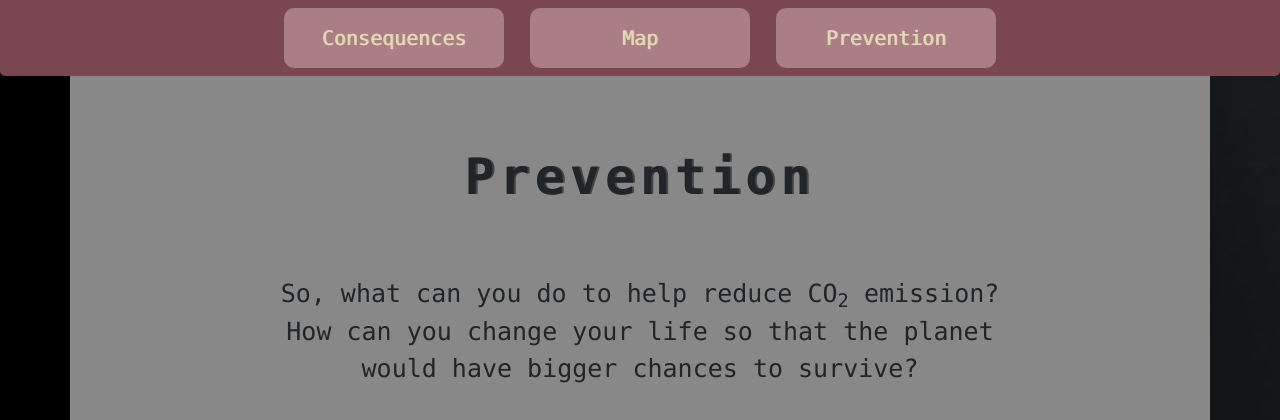
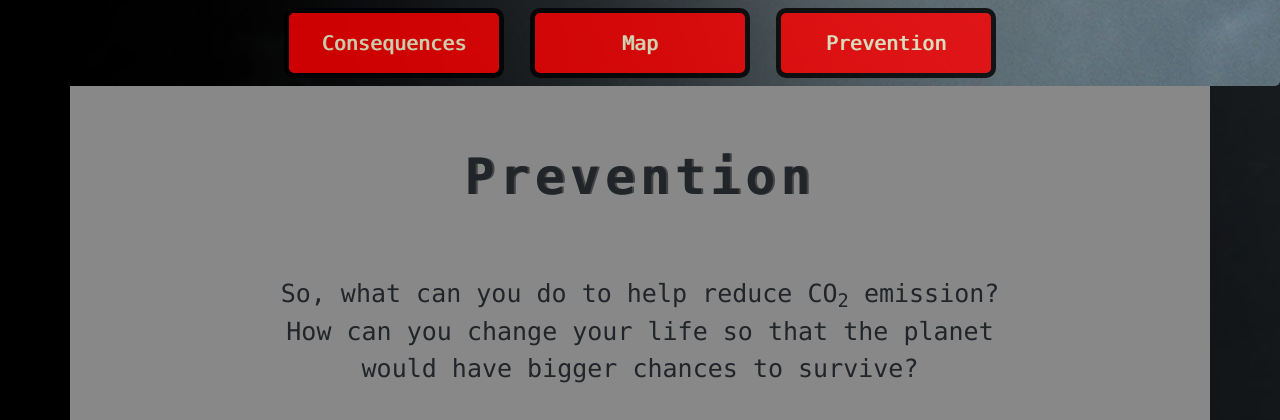
Before and after one commit to regin123/global-warming-investigator, a Django app: page /prevention/ in a window 1280 px wide. Shown: the top 420 px of the page. Run offline with Django 3.2, Linux system fonts and the light colour scheme; some libraries are stand-ins or nearby versions.

Commit message:
destroing nav bar

```diff
--- a/static/css/base.css
+++ b/static/css/base.css
@@ -8,8 +8,10 @@ html, body{
 }
 /*div zbiorczy menu*/
 .navbar {
-    background-color: #7A4650;
-    color: #FFFDD4;
+    /*background-color: #7A4650;*/
+    background: url('../images/dark_background1.jpg') no-repeat;
+    background-size: cover;
+    /*color: #FFFDD4;*/
     /*float: right !important;*/
     font-family: "Lucida Console", Courier, monospace;
     border-radius: 0 0 5px 5px;
@@ -24,13 +26,16 @@ html, body{
     /*float: right !important;*/
     margin-right: 13px;
     margin-left: 13px;
-    background-color: #B78D92;
+    /*background-color: #B78D92;*/
     border-radius: 10px;
     padding: 7px 10px;
     opacity: 80%;
     transition: all 300ms ease-in-out;
     width: 220px;
     text-align: center;
+    border: 5px solid black;
+    color: black;
+    background: red;
 }
 
 .nav-item a {
```
